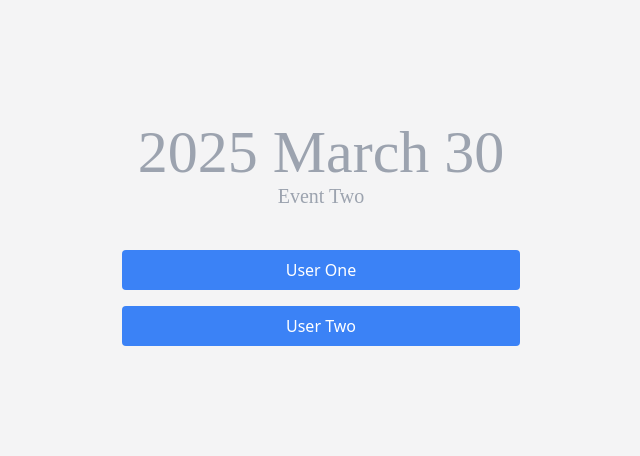
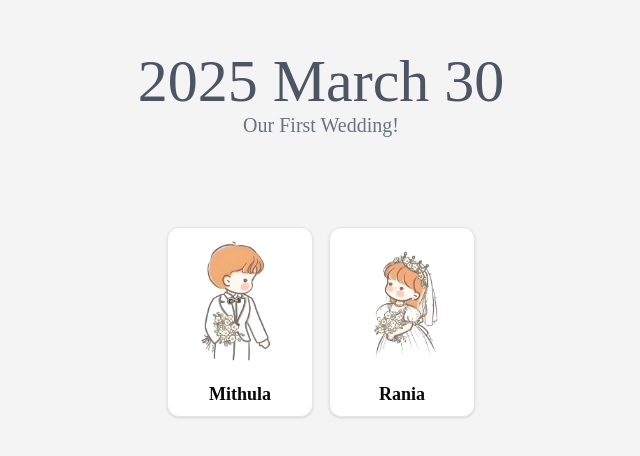
Before and after one commit to Mithula-Ra/Soulmates, a React (Vite) app in the folder client/: page /Homecoming in a window 1280 px wide. Shown: the part 178-634 px from the top of the page, without its empty margins (319-959 px from the left). Built offline with nearby package versions, Linux system fonts and the light colour scheme; a web font is replaced by a local one.

Commit message:
Test-build-5
--Added profile images

```diff
--- a/client/src/components/Homecoming/HC-Day.tsx
+++ b/client/src/components/Homecoming/HC-Day.tsx
@@ -5,8 +5,8 @@ type Special = {
   };
 
   const specials: Special[] = [
-    { id: 1, name: "Event One", day: new Date("2025-04-04") },
-    { id: 2, name: "Event Two", day: new Date("2025-03-30") }
+    { id: 1, name: "Our First Wedding!", day: new Date("2025-04-04") },
+    { id: 2, name: "Our First Wedding!", day: new Date("2025-03-30") }
   ];
 
   const Day = () => {
@@ -14,11 +14,11 @@ type Special = {
     const formattedDate = `${today.getFullYear()} ${today.toLocaleString("en-US", { month: "long" })} ${today.getDate()}`;
 
     return (
-      <div className="flex flex-col items-center gap-0 max-w-fit px-4 py-6 font-Cute">
-        <div className="text-gray-400 text-4xl md:text-6xl">
+      <div className="flex flex-col items-center gap-0 max-w-fit px-4 py-6 font-Cute mb-12">
+        <div className="text-gray-600 text-4xl md:text-6xl">
           {formattedDate}
         </div>
-        <div className="text-gray-400 text-lg md:text-xl">
+        <div className="text-gray-500 text-lg md:text-xl">
           {specials.find(special =>
             special.day.toDateString() === today.toDateString()
           )?.name || "Welcome Back"}
--- a/client/src/components/Homecoming/HC-Main.tsx
+++ b/client/src/components/Homecoming/HC-Main.tsx
@@ -5,13 +5,12 @@ import Day from "./HC-Day";
 type User = {
   id: number;
   name: string;
-  profilePic: string;
-  password: string;
+  profilePic: string
 };
 
 const users: User[] = [
-  { id: 1, name: "User One", profilePic: "user1.jpg", password: "password1" },
-  { id: 2, name: "User Two", profilePic: "user2.jpg", password: "password2" }
+  { id: 1, name: "Mithula", profilePic: "Mithula-HC.JPG"},
+  { id: 2, name: "Rania", profilePic: "Rania-HC.JPG"}
 ];
 
 const Main: React.FC = () => {
--- a/client/src/components/Homecoming/HC-SelectUser.tsx
+++ b/client/src/components/Homecoming/HC-SelectUser.tsx
@@ -1,8 +1,9 @@
+import UserCard from "./HC-UserCard";
+
 type User = {
     id: number;
     name: string;
     profilePic: string;
-    password: string;
   };
 
   type Props = {
@@ -12,14 +13,13 @@ type User = {
 
   const SelectUser: React.FC<Props> = ({ users, handleUserSelect }) => {
     return (
-      <div className="flex flex-col gap-4">
+      <div className="flex flex-row items-center justify-center gap-4">
         {users.map((user) => (
           <button
             key={user.id}
             onClick={() => handleUserSelect(user)} // Calls the function passed as prop
-            className="bg-blue-500 text-white p-2 rounded"
-          >
-            {user.name} {/* Displays user name */}
+            className="rounded">
+                <UserCard user={user}/>
           </button>
         ))}
       </div>
--- /dev/null
+++ b/client/src/components/Homecoming/HC-UserCard.tsx
@@ -0,0 +1,31 @@
+
+import { Card } from "../ui/card";
+
+type User = {
+    id: number;
+    name: string;
+    profilePic: string;
+  };
+
+  interface UserProps {
+    user: User;
+  }
+
+
+  const UserCard: React.FC<UserProps> = ({ user }) => {
+
+    return (
+        <Card className={`animate-fadeIn hover:backdrop-blur-3xl hover:shadow-lg ${user.id === 1 ? 'hover:shadow-blue-500/20' : 'hover:shadow-pink-500/20'}`}>
+          <div className="flex flex-col items-center p-2 font-Cute">
+            <img
+                src={`/Homecoming/${user.profilePic}`}
+                alt={user.name}
+                className="w-32 h-32 rounded-full object-cover mb-4"
+            />
+            <h3 className="text-lg font-semibold">{user.name}</h3>
+        </div>
+      </Card>
+    );
+  };
+
+  export default UserCard;
--- a/client/src/components/ui/sidebar.tsx
+++ b/client/src/components/ui/sidebar.tsx
@@ -279,7 +279,7 @@ const SidebarTrigger = React.forwardRef<
       data-sidebar="trigger"
       variant="ghost"
       size="icon"
-      className={cn("h-7 w-7", className)}
+      className={cn("h- w-8", className)}
       onClick={(event) => {
         onClick?.(event)
         toggleSidebar()
--- a/client/src/layouts/Home.tsx
+++ b/client/src/layouts/Home.tsx
@@ -8,7 +8,7 @@ interface HomeProps {
 
 const Home: React.FC<HomeProps> = ({ children }) => {
     return (
-        <div className='w-full min-h-screen bg-white flex justify-center'>
+        <div className='w-full min-h-screen bg-white flex justify-center p-6'>
             <SidebarProvider>
              <SideBar/>
              <main>
--- a/client/tailwind.config.js
+++ b/client/tailwind.config.js
@@ -11,7 +11,16 @@ export default {
   		},
 		fontFamily: {
 			Cute: ["Cedarville Cursive", "cursive"], // Custom cursive font
-		  },
+		},
+		animation: {
+			fadeIn: 'fadeIn 1s ease-out',
+		},
+		keyframes: {
+			fadeIn: {
+			  '0%': { opacity: '0', transform: 'translateY(50px)' },
+          	'100%': { opacity: '1', transform: 'translateY(0)' },
+			},
+		},
   		colors: {
   			'purpleX-200': '#E8D5FF',
   			background: 'hsl(var(--background))',
```
Also changed, not shown: client/public/Homecoming/Mithula-HC.JPG (added), client/public/Homecoming/Rania-HC.JPG (added).
